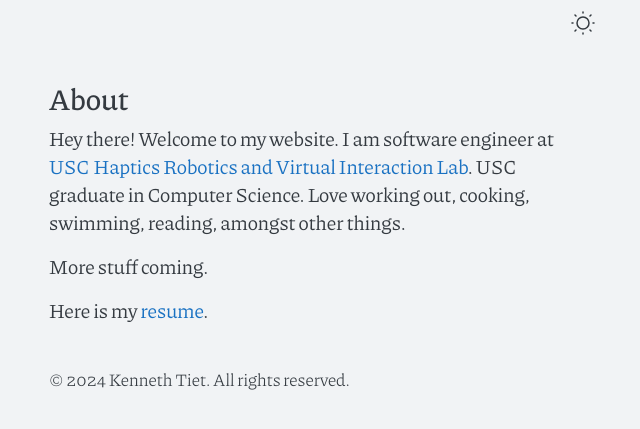
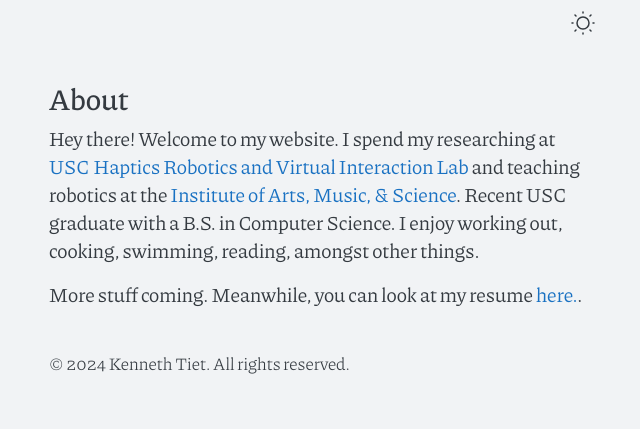
Before and after one commit to kennethtiet/kennethtiet.github.io-cvless-theme, a Jekyll site: the page built from index.md, in a window 1280 px wide, cut to the strip 926-1358 px from the top of the page. Shown: the top 429 px of the strip, without its empty margins (318-958 px from the left). Built offline with Jekyll 4.4.1, drawn with Linux system fonts in a browser that asks for light colours.

Commit message:
changes to about me

```diff
--- a/index.md
+++ b/index.md
@@ -5,11 +5,9 @@ title: Home
 
 # About
 
-Hey there! Welcome to my website. I am software engineer at [USC Haptics Robotics and Virtual Interaction Lab](https://sites.usc.edu/culbertson/). USC graduate in Computer Science. Love working out, cooking, swimming, reading, amongst other things.
+Hey there! Welcome to my website. I spend my researching at [USC Haptics Robotics and Virtual Interaction Lab](https://sites.usc.edu/culbertson/) and teaching robotics at the [Institute of Arts, Music, & Science](http://www.iams-usa.org/). Recent USC graduate with a B.S. in Computer Science. I enjoy working out, cooking, swimming, reading, amongst other things.
 
-More stuff coming.
-
-Here is my [resume](assets/files/KennethTietResume.pdf).
+More stuff coming. Meanwhile, you can look at my resume [here.](assets/files/KennethTietResume.pdf).
 
 <!-- This is the home page. It can be used for a short introduction. [Click here](cv) to see the full CV, and [here](assets/files/cv.pdf) to download a print version. The theme also ships with a blog: [click here](posts) to scroll posts from the most recent. Finally, [click here](404) to see a page that can't be found.
 
```
